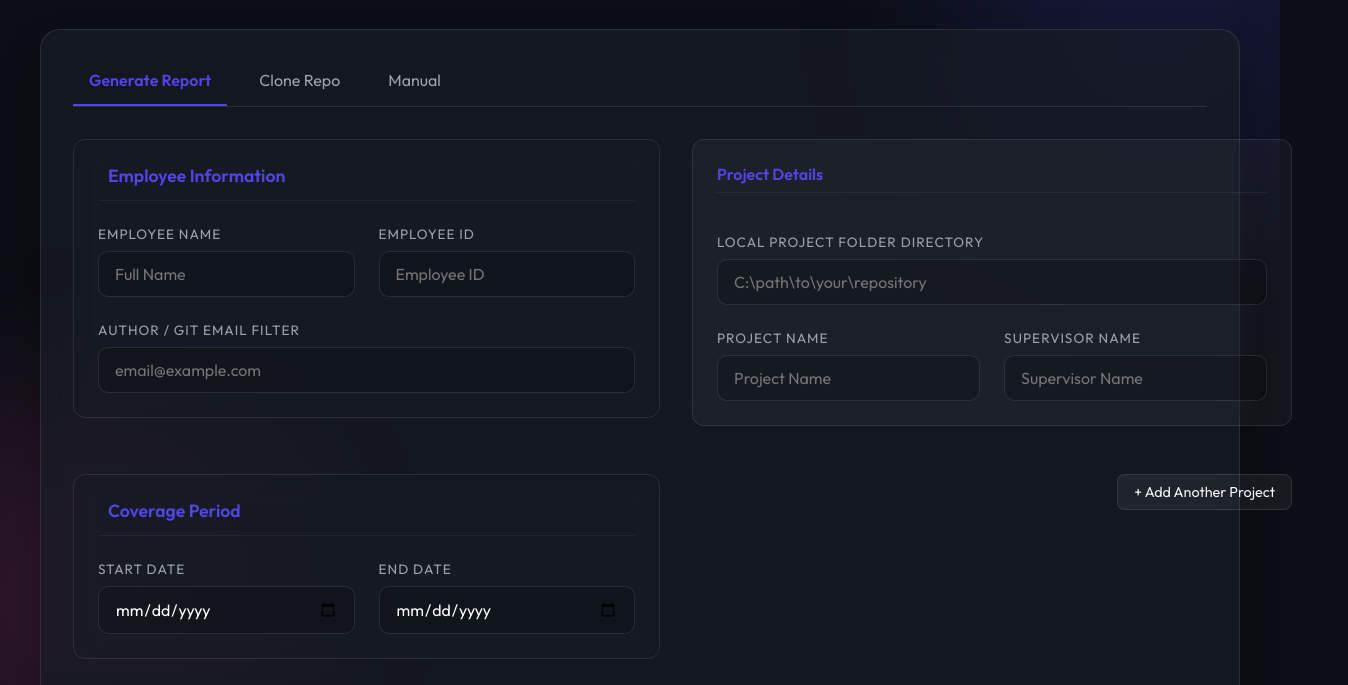
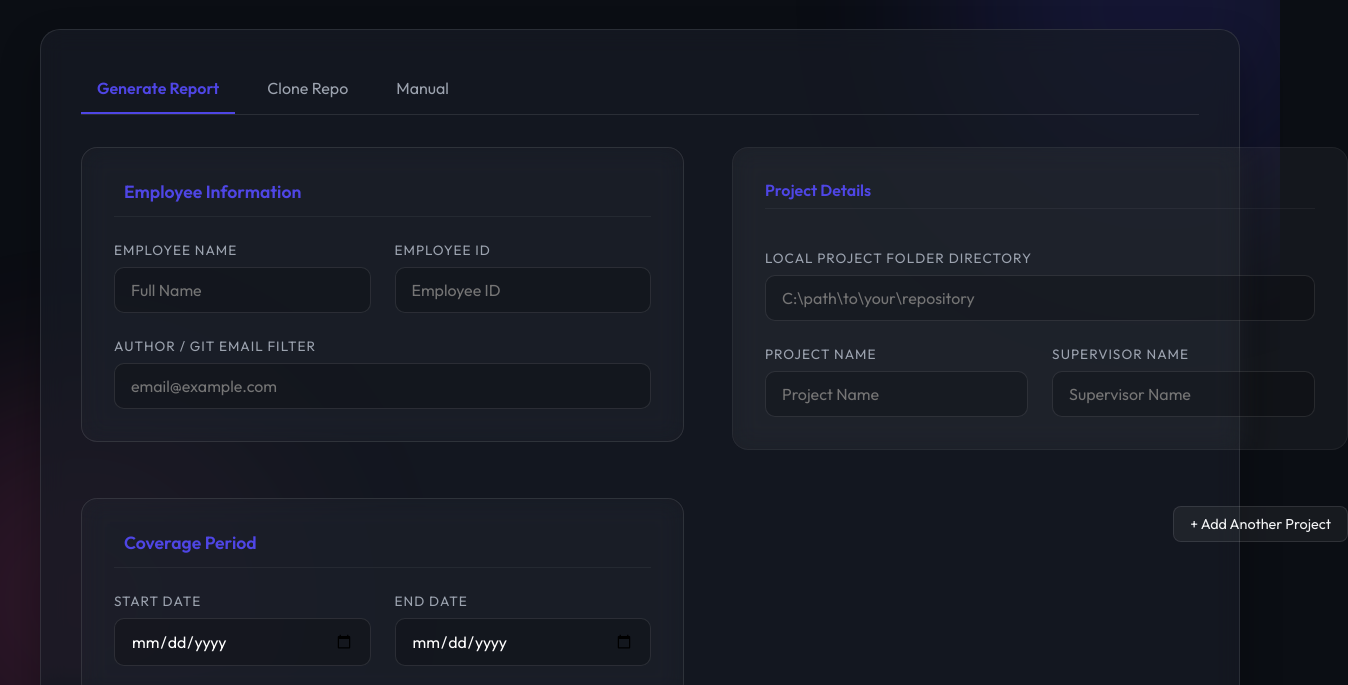
Before and after one commit to Mikcas1106/pr-generator, a website: page public/index.html in a window 1280 px wide. Shown: the part 115-800 px from the top of the page, 1348 px wide, since content can reach past the window. Drawn offline with Linux system fonts and the light colour scheme.

Commit message:
Enhance UI padding and fix undefined baseUrl bug

```diff
--- a/public/script.js
+++ b/public/script.js
@@ -79,7 +79,7 @@ function addProjectEntry(data = { repoPath: '', projectName: '', supervisorName:
         </div>
         <div class="input-group full-width">
             <label>Commit Base URL</label>
-            <input type="text" class="baseUrl" placeholder="https://bitbucket.org/xxx/commits/" value="${data.baseUrl}">
+            <input type="text" class="baseUrl" placeholder="https://bitbucket.org/xxx/commits/" value="${data.baseUrl || ''}">
         </div>
     `;
     container.appendChild(newEntry);
--- a/public/style.css
+++ b/public/style.css
@@ -123,7 +123,7 @@ h1 {
 .card {
     background: var(--card-bg);
     border-radius: 20px;
-    padding: 2rem;
+    padding: 2.5rem;
     box-shadow: 0 20px 40px rgba(0, 0, 0, 0.3);
 }
 
@@ -180,7 +180,7 @@ h1 {
 .split-layout {
     display: grid;
     grid-template-columns: 1fr 1.2fr;
-    gap: 2rem;
+    gap: 3rem;
     align-items: start;
 }
 
@@ -248,10 +248,11 @@ input:focus {
 }
 
 .input-section {
-    padding: 1.5rem;
-    border-radius: 12px;
+    padding: 2rem;
+    border-radius: 16px;
     margin-bottom: 2rem;
     border: 1px solid rgba(255, 255, 255, 0.1);
+    background: rgba(255, 255, 255, 0.02);
 }
 
 .input-section h3 {
@@ -273,14 +274,15 @@ input:focus {
 }
 
 .project-entry {
-    background: rgba(255, 255, 255, 0.03);
-    padding: 1.5rem;
-    border-radius: 12px;
-    margin-bottom: 1.5rem;
+    background: rgba(255, 255, 255, 0.04);
+    padding: 2rem;
+    border-radius: 16px;
+    margin-bottom: 2rem;
     display: grid;
     grid-template-columns: 1fr 1fr;
     gap: 1.5rem;
     position: relative;
+    border: 1px solid rgba(255, 255, 255, 0.05);
 }
 
 .project-entry .full-width {
```
